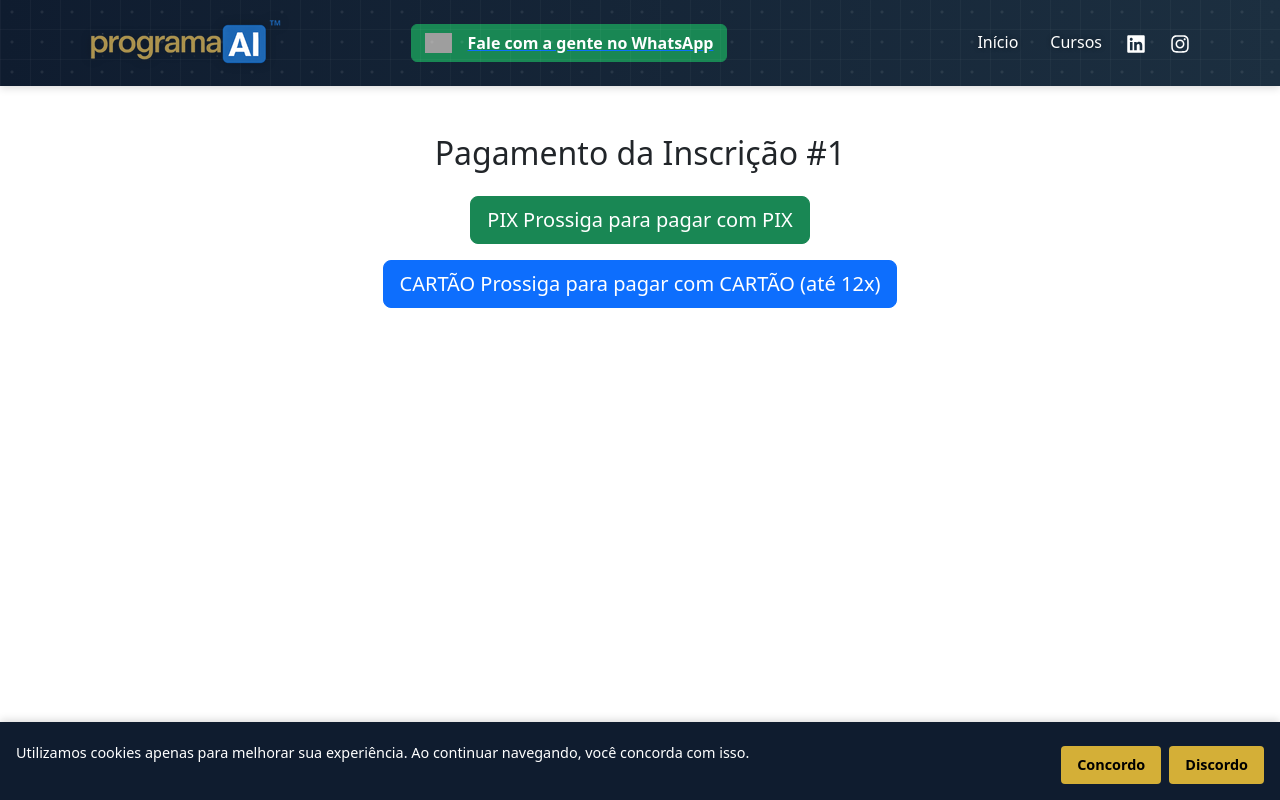
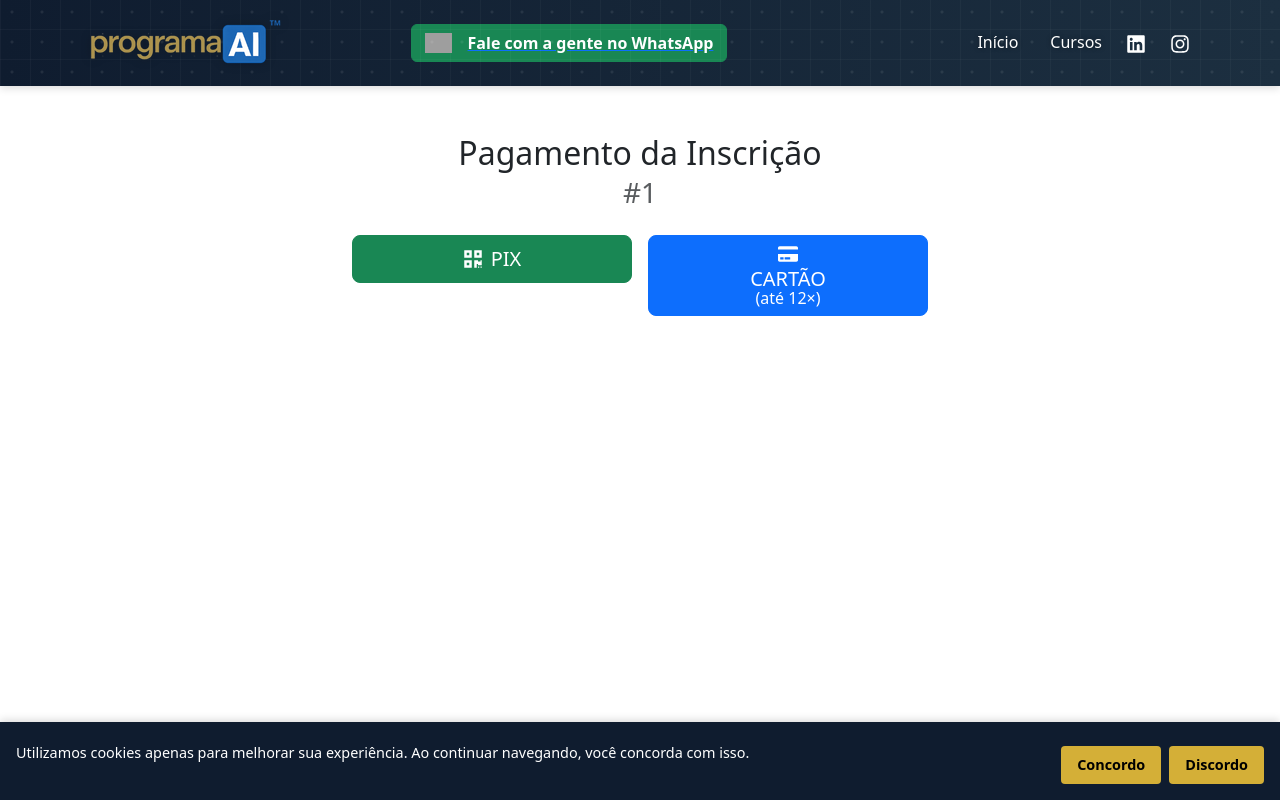
Before and after one commit to kelsonvictr/programaai-frontend, a React (Vite) app: page /pagamento/1 in a window 1280 px wide. Built offline with nearby package versions, Linux system fonts and the light colour scheme; no server answers; grey boxes are pictures that could not be loaded.

Commit message:
fix: pagamento page

```diff
--- a/src/pages/Pagamento.tsx
+++ b/src/pages/Pagamento.tsx
@@ -2,16 +2,16 @@
 
 import React, { useState } from "react"
 import { useNavigate, useParams } from "react-router-dom"
-import { Container, Button, Alert, Spinner } from "react-bootstrap"
+import { Container, Row, Col, Button, Alert, Spinner } from "react-bootstrap"
 import axios from "axios"
+import { FaQrcode, FaCreditCard } from "react-icons/fa"
 
 const Pagamento: React.FC = () => {
   const { inscricaoId } = useParams<{ inscricaoId?: string }>()
   const navigate = useNavigate()
-  const [loading, setLoading] = useState(false)
+  const [loading, setLoading] = useState<"PIX" | "CARTAO" | null>(null)
   const [error, setError] = useState<string | null>(null)
 
-  // se não vier o parâmetro, volta pra home
   if (!inscricaoId) {
     navigate("/")
     return null
@@ -19,7 +19,7 @@ const Pagamento: React.FC = () => {
 
   const handlePayment = async (method: "PIX" | "CARTAO") => {
     setError(null)
-    setLoading(true)
+    setLoading(method)
     try {
       const resp = await axios.post<{ url: string }>(
         `${import.meta.env.VITE_API_URL}/paymentlink`,
@@ -28,42 +28,62 @@ const Pagamento: React.FC = () => {
           paymentMethod: method,
         }
       )
-      // redireciona pro ASAAS
       window.location.href = resp.data.url
     } catch (err) {
       console.error("Erro ao gerar link de pagamento", err)
       setError("Não foi possível gerar o link de pagamento. Tente novamente.")
-      setLoading(false)
+      setLoading(null)
     }
   }
 
   return (
-    <Container className="py-5 text-center">
-      <h2 className="mb-4">Pagamento da Inscrição #{inscricaoId}</h2>
+    <Container className="py-5" style={{ maxWidth: 600 }}>
+      <h2 className="text-center mb-4">
+        Pagamento da Inscrição <br/>
+        <small className="text-muted">#{inscricaoId}</small>
+      </h2>
 
       {error && <Alert variant="danger" className="mb-4">{error}</Alert>}
 
-      <div className="d-flex flex-column align-items-center gap-3">
+      <Row className="g-3">
+        <Col xs={12} md={6}>
           <Button
             variant="success"
             size="lg"
+            className="w-100 d-flex align-items-center justify-content-center"
             onClick={() => handlePayment("PIX")}
-          disabled={loading}
+            disabled={!!loading}
           >
-          {loading ? <Spinner animation="border" size="sm" /> : "PIX"}{" "}
-          Prossiga para pagar com PIX
+            {loading === "PIX" ? (
+              <Spinner animation="border" size="sm" className="me-2" />
+            ) : (
+              <FaQrcode className="me-2" />
+            )}
+            PIX
           </Button>
+        </Col>
 
+        <Col xs={12} md={6}>
           <Button
             variant="primary"
             size="lg"
+            className="w-100 d-flex flex-column align-items-center justify-content-center"
             onClick={() => handlePayment("CARTAO")}
-          disabled={loading}
+            disabled={!!loading}
+            style={{ lineHeight: 1.1 }}
           >
-          {loading ? <Spinner animation="border" size="sm" /> : "CARTÃO"}{" "}
-          Prossiga para pagar com CARTÃO (até 12x)
+            {loading === "CARTAO" ? (
+              <Spinner animation="border" size="sm" className="mb-1" />
+            ) : (
+              <FaCreditCard className="mb-1" size={20} />
+            )}
+            CARTÃO
+            <small className="d-block" style={{ fontSize: "0.8em" }}>
+              (até 12×)
+            </small>
           </Button>
-      </div>
+        </Col>
+      </Row>
     </Container>
   )
 }
```
Also changed, not shown: public/robots.txt (added). Lines whose indentation alone changed are shown as unchanged.
